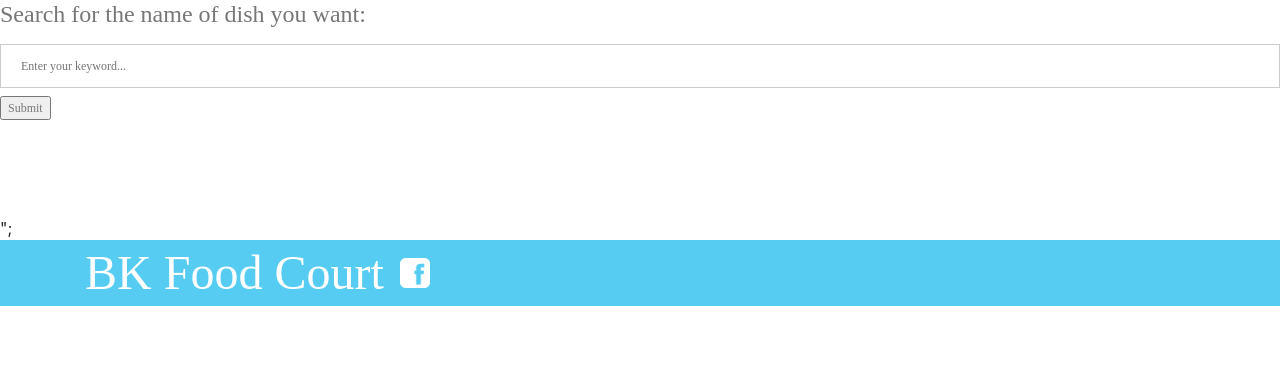
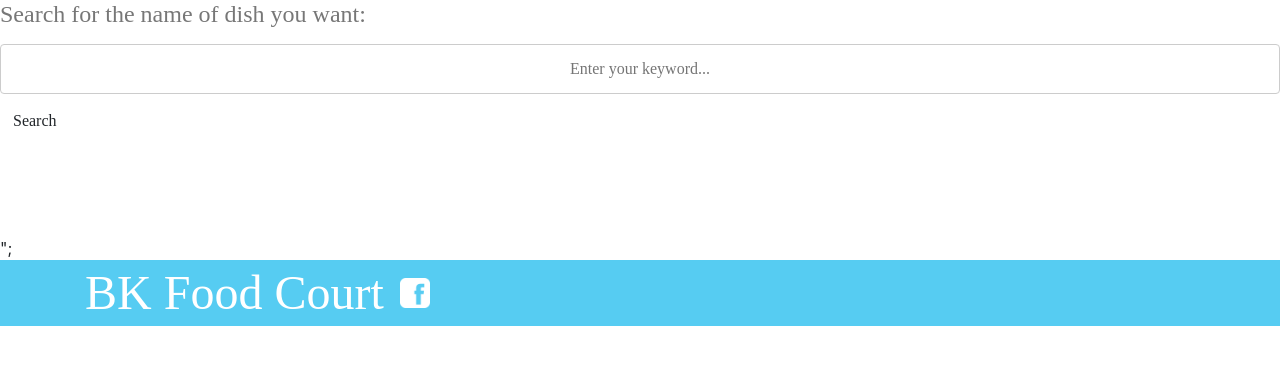
Before and after one commit to pvantruong/Smart_Food_Court_Web, a PHP site: page /search.php in a window 1280 px wide. Shown: the part 68-433 px from the top of the page. Run offline with PHP 8.4, Linux system fonts and the light colour scheme; some libraries are stand-ins or nearby versions.

Commit message:
Update search

```diff
--- a/web_ttcnpm/search.php
+++ b/web_ttcnpm/search.php
@@ -46,8 +46,8 @@
         <div style="font-family: tahoma; font-size: 12px; color: green;">
 			<form action="#" method="POST">
 			<h4>Search for the name of dish you want:</h4>
-				<input type="text" name="txtSearch" placeholder="Enter your keyword..."/>
-				<input type="submit" name="btnSearch" valuer="Search"/>
+				<input class="btn" type="text" name="txtSearch" placeholder="Enter your keyword..."/>
+				<input class="btn btn-endanger" type="submit" name="btnSearch" value="Search"/>
 			</form>
 
         </div>
```
